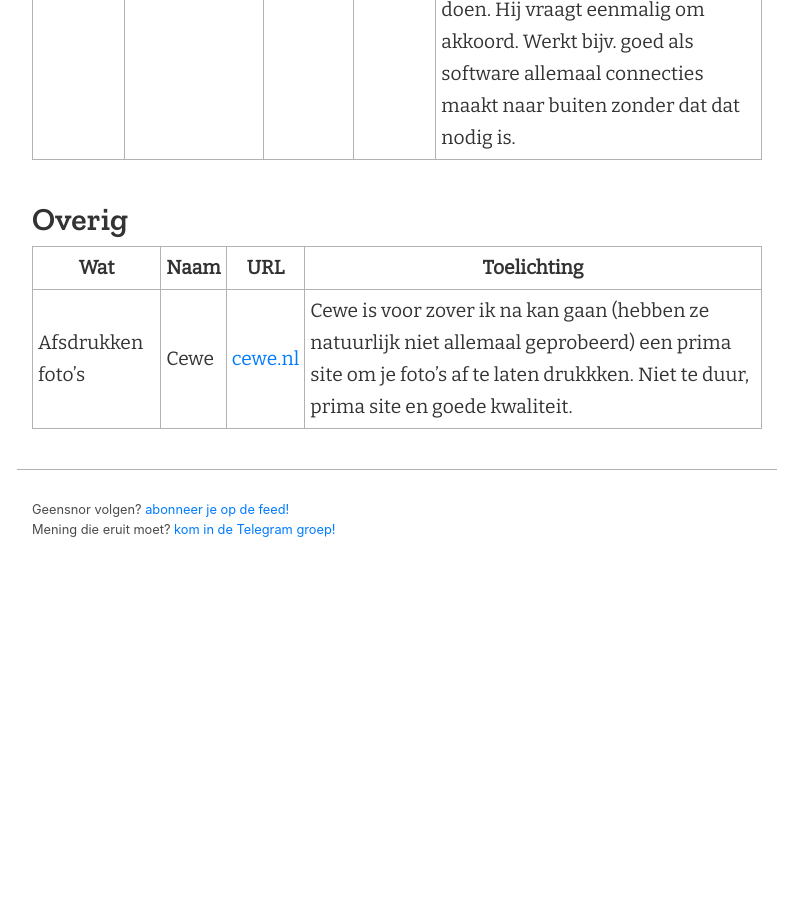
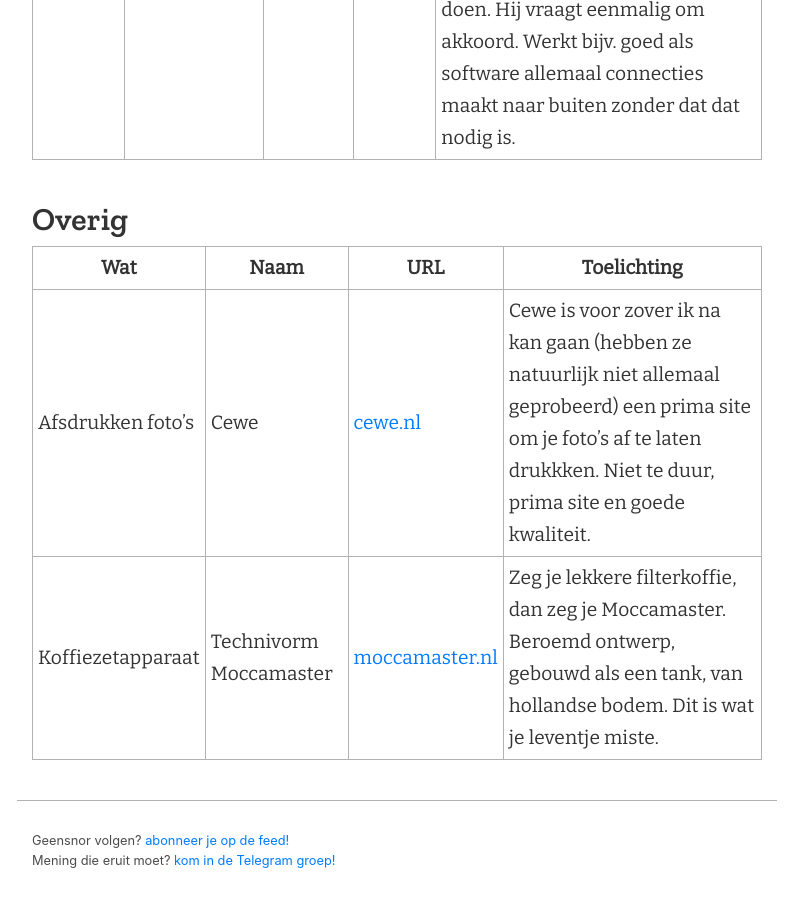
Before and after one commit to geensnor/geensnor.nl, a Jekyll site: the page built from pages/tips.md, in a window 1280 px wide and 900 px high, scrolled down 2701 px. Shown: the whole window, without its empty margins (243-1036 px from the left). Built offline with Jekyll 4.4.1, drawn with Linux system fonts in a browser that asks for light colours; before the commit the page ends 3270 px from its top, so only the background shows below that.

Commit message:
Moccamaster

```diff
--- a/pages/tips.md
+++ b/pages/tips.md
@@ -48,3 +48,4 @@
 |Wat|Naam    |URL|Toelichting|
 |---|--------|---|-----------|
 |Afsdrukken foto's|Cewe|[cewe.nl](https://cewe.nl)|Cewe is voor zover ik na kan gaan (hebben ze natuurlijk niet allemaal geprobeerd) een prima site om je foto's af te laten drukkken. Niet te duur, prima site en goede kwaliteit.|
+|Koffiezetapparaat|Technivorm Moccamaster|[moccamaster.nl](https://www.moccamaster.nl)|Zeg je lekkere filterkoffie, dan zeg je Moccamaster. Beroemd ontwerp, gebouwd als een tank, van hollandse bodem. Dit is wat je leventje miste.|
```
